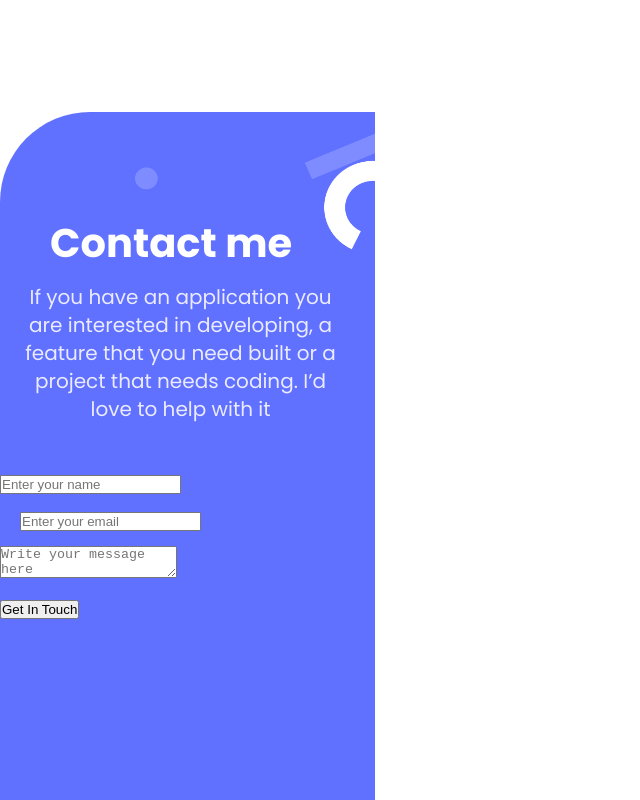
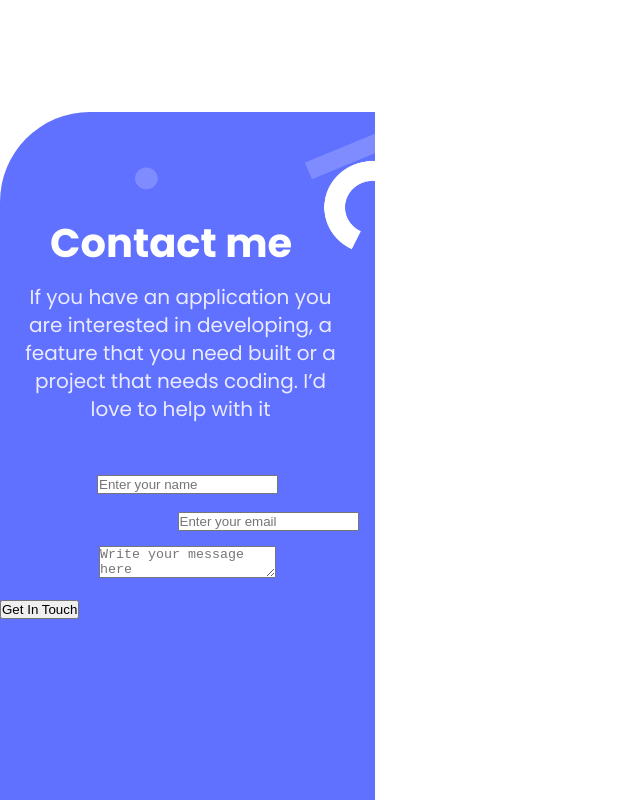
Before and after one commit to kemigabocatherine/Old-Personal---Portfolio, a plain HTML site: page top.html in a window 1280 px wide. Shown: the part 4791-5591 px from the top of the page, without its empty margins (0-640 px from the left). Drawn offline with Linux system fonts and the light colour scheme.

Commit message:
Removed the extra padding

```diff
--- a/top.css
+++ b/top.css
@@ -301,9 +301,11 @@ a {
 .email {
   width: 20px;
   height: 16px;
-  padding-left: 20px;
+
   color: #505f79;
 }
+
+
 
 .linkedin {
   width: 20px;
@@ -653,6 +655,10 @@ button.resume:disabled {
 .form_content {
   display: flex;
   flex-direction: column;
+  list-style: none;
+
+  align-items: center;
+
 
   padding-top: 90px;
 
```
